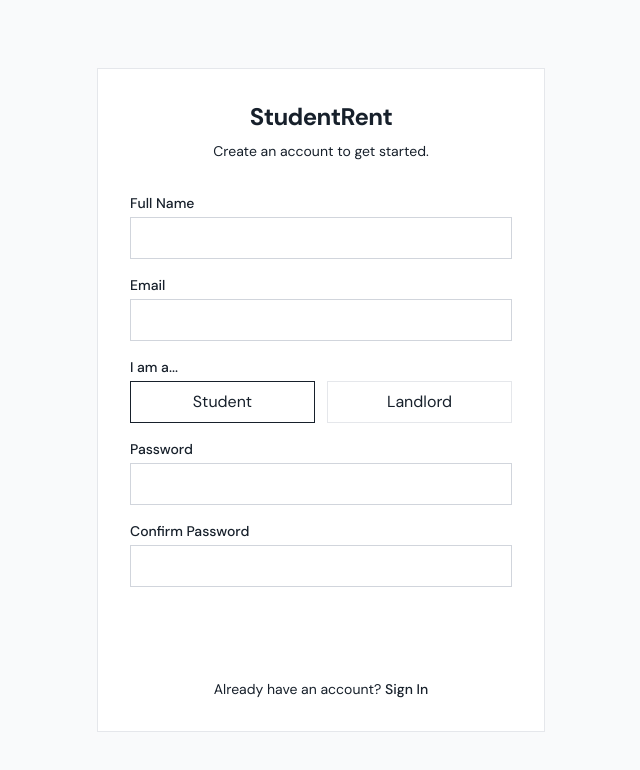
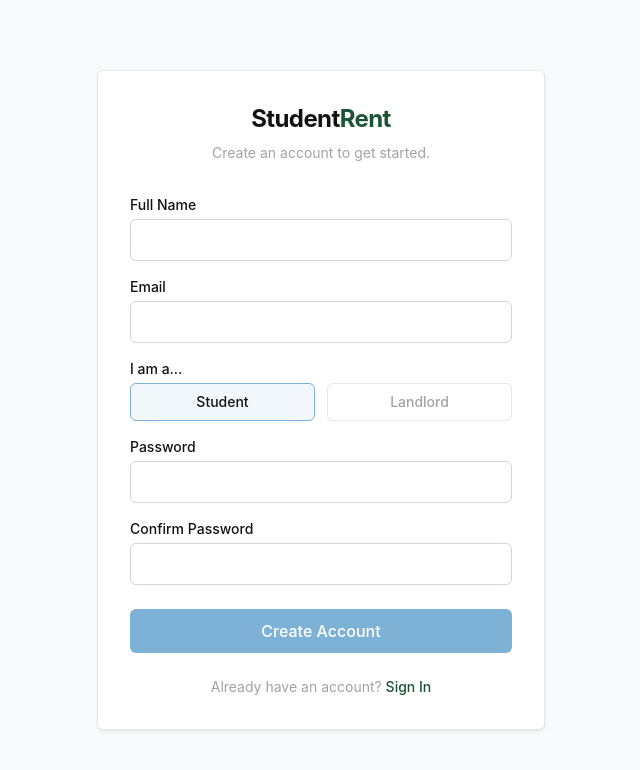
Before and after one commit to LS182/studentRent, a React (Vite) app in the folder studentRent-frontend/: page /register in a window 1280 px wide. Shown: the top 770 px of the page, without its empty margins (319-959 px from the left). Built offline with nearby package versions, Linux system fonts and the light colour scheme.

Commit message:
Update index.css
Signed-off-by: SM_DevX <03mfundo@gmail.com>

```diff
--- a/studentRent-frontend/src/index.css
+++ b/studentRent-frontend/src/index.css
@@ -1,93 +1,31 @@
-@import url('https://fonts.googleapis.com/css2?family=DM+Sans:wght@400;500;600;700&family=Playfair+Display:wght@500;600;700&display=swap');
 @import "tailwindcss";
 
-@theme {
-  --font-sans: "DM Sans", "Segoe UI", Arial, sans-serif;
-  --color-brand-navy: #10243f;
-  --color-brand-teal: #20ae9b;
-  --color-brand-canvas: #f6f8f7;
-  --color-brand-ink: #17202b;
-  --color-brand-muted: #697583;
-  --color-brand-line: #e1e7e5;
+@layer base {
+  @import url('https://fonts.googleapis.com/css2?family=Inter:wght@400;500;600;700&display=swap');
 }
 
-:root {
-  font-family: "DM Sans", "Segoe UI", Arial, sans-serif;
-  color: #17202b;
-  background: #f6f8f7;
-  font-synthesis: none;
-  text-rendering: optimizeLegibility;
-  font-optical-sizing: auto;
-  font-weight: 400;
-  --navy: #10243f;
-  --navy-light: #1d3b5d;
-  --teal: #20ae9b;
-  --teal-dark: #168b7d;
-  --mint: #e4f5f1;
-  --ink: #17202b;
-  --muted: #697583;
-  --line: #e1e7e5;
-  --paper: #ffffff;
-  --canvas: #f6f8f7;
-  --soft: #eff3f2;
-  --danger: #b5483e;
-  --shadow: 0 12px 34px rgba(16, 36, 63, .09);
+@theme {
+  --font-sans: 'Inter', sans-serif;
+
+  --color-icy-blue: #C1E8FF;
+  --color-icy-blue-dark: #7EB1D6;
+  --color-forest-green: #1A5336;
+  --color-forest-green-light: #2A7A52;
+
+  --color-charcoal: #1E1E1E;
+  --color-charcoal-card: #252525;
+  --color-charcoal-text: #121212;
+  --color-charcoal-muted: #A3A3A3;
+
+  --radius-std: 0.375rem;
+  --shadow-clean: 0 2px 4px rgba(0, 0, 0, 0.05), 0 1px 2px rgba(0, 0, 0, 0.03);
 }
 
-* {
-  box-sizing: border-box;
+@layer base {
+  body {
+    @apply bg-white text-charcoal-text font-sans antialiased;
+  }
+  .dark body {
+    @apply bg-charcoal text-white;
+  }
 }
-
-html {
-  scroll-behavior: smooth;
-  scroll-padding-top: 92px;
-}
-
-body {
-  @apply bg-brand-canvas text-brand-ink font-sans antialiased;
-  margin: 0;
-  min-width: 320px;
-}
-
-button,
-input,
-select,
-textarea {
-  font: inherit;
-}
-
-button,
-a {
-  -webkit-tap-highlight-color: transparent;
-}
-
-button {
-  cursor: pointer;
-}
-
-a {
-  color: inherit;
-  text-decoration: none;
-}
-
-img {
-  display: block;
-  max-width: 100%;
-}
-
-:focus-visible {
-  outline: 3px solid #39c7b2;
-  outline-offset: 3px;
-}
-
-.sr-only {
-  position: absolute;
-  width: 1px;
-  height: 1px;
-  padding: 0;
-  margin: -1px;
-  overflow: hidden;
-  clip: rect(0, 0, 0, 0);
-  white-space: nowrap;
-  border: 0;
-}
```
